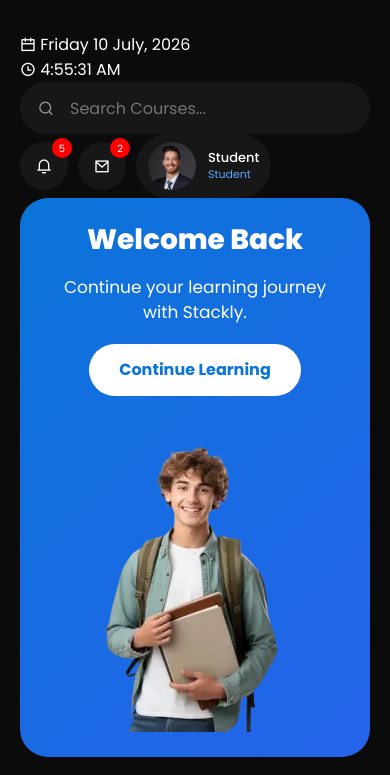
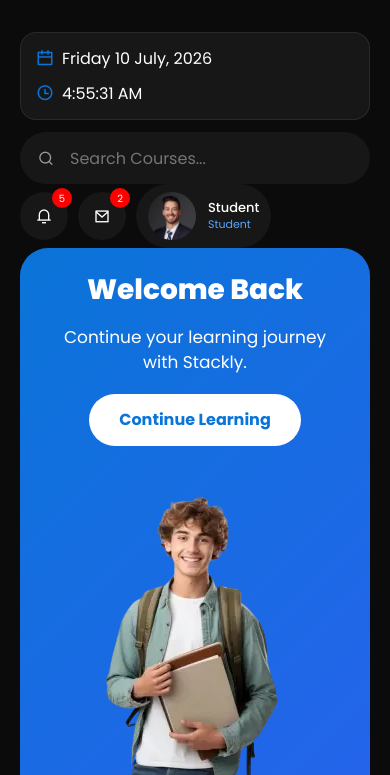
Before and after one commit to ArunN011/Education, a plain HTML site: page student-dashboard.html in a window 390 px wide. Shown: the part 69-844 px from the top of the page. Drawn offline with nearby package versions, Linux system fonts and the light colour scheme; some packages are replaced by stand-ins of ours; a script that the page names is missing.

Commit message:
Update student-dashboard.css

```diff
--- a/student-dashboard.css
+++ b/student-dashboard.css
@@ -647,7 +647,68 @@ text-decoration:none;
 max-width:280px;
 
 }
+.live-date{
 
+display:flex;
+
+align-items:center;
+
+justify-content:flex-end;
+
+gap:20px;
+
+margin:15px 0;
+
+padding:12px 18px;
+
+background:#171717;
+
+border:1px solid rgba(255,255,255,.08);
+
+border-radius:16px;
+
+}
+
+.live-date div{
+
+display:flex;
+
+align-items:center;
+
+gap:8px;
+
+}
+
+.live-date i{
+
+color:#0A74D8;
+
+font-size:18px;
+
+}
+@media(max-width:768px){
+
+.live-date{
+
+flex-direction:column;
+
+align-items:flex-start;
+
+gap:8px;
+
+padding:12px 15px;
+
+margin:12px 0;
+
+}
+
+.live-date div{
+
+width:100%;
+
+}
+
+}
 
 
 .sidebar-overlay{
```
